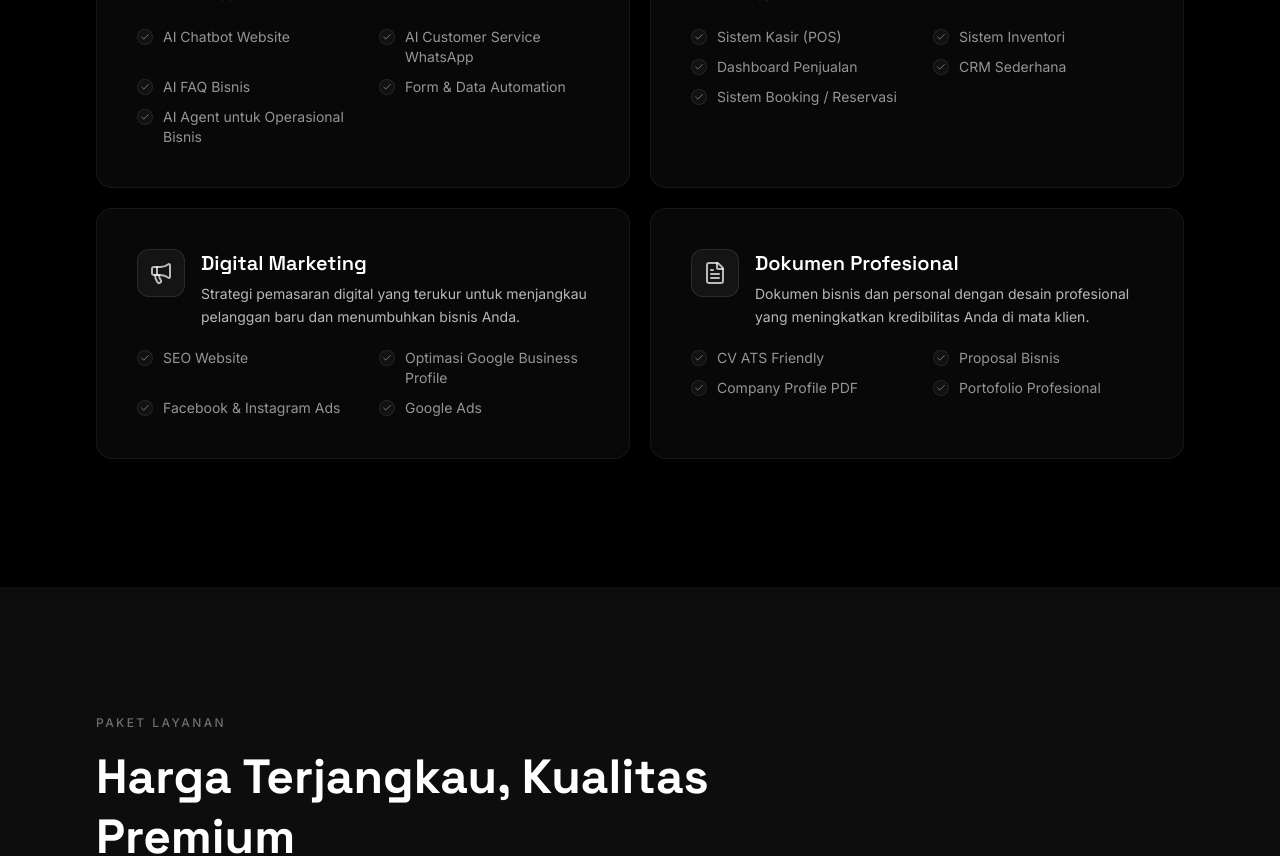
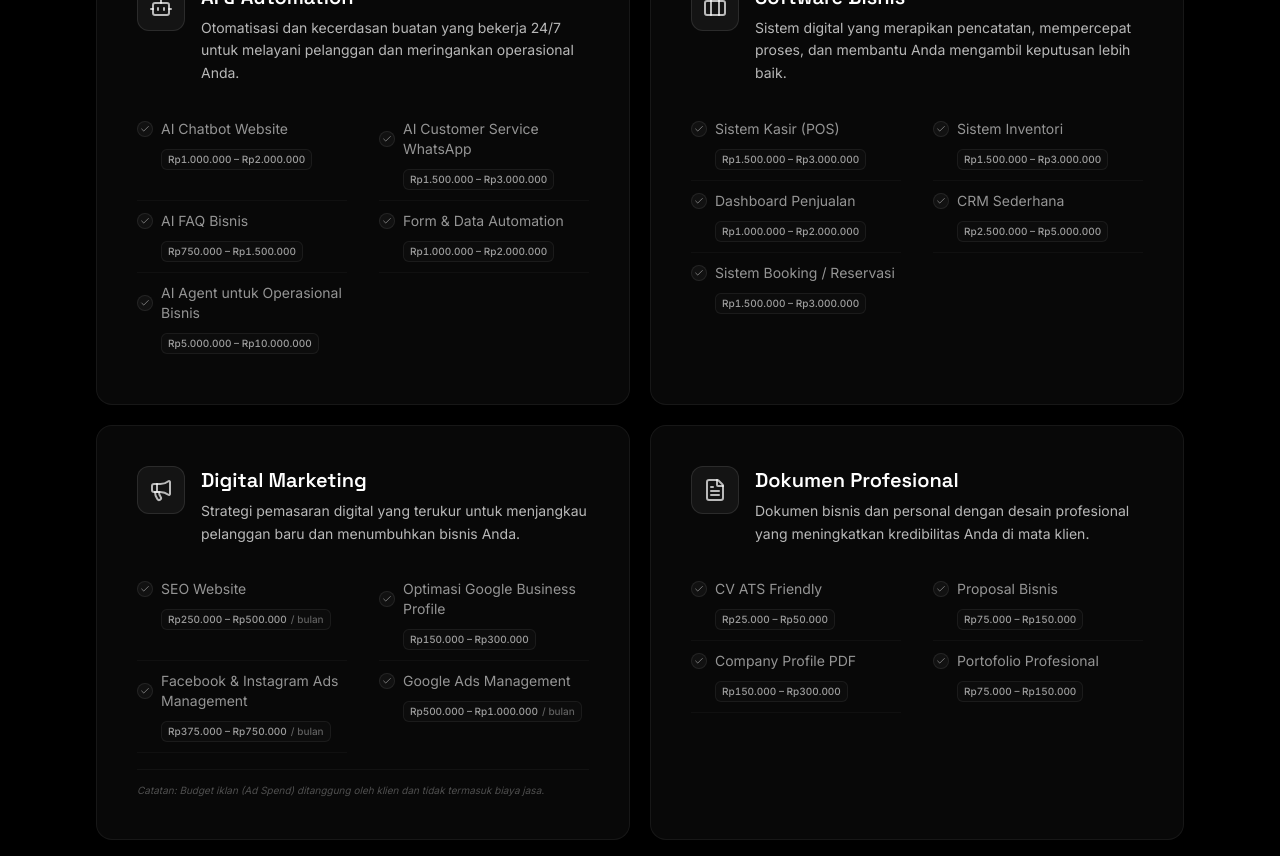
Before and after one commit to hbrn004/bern-labs, a Next.js app: page / in a window 1280 px wide. Shown: the part 1640-2496 px from the top of the page. Built offline with nearby package versions, Linux system fonts and the light colour scheme.

Commit message:
feat: add pricing to layanan services with accordion for event packages

```diff
--- a/src/components/Services.tsx
+++ b/src/components/Services.tsx
@@ -1,11 +1,14 @@
 "use client";
 
-import { Globe, Bot, Briefcase, Megaphone, FileText, Check } from "lucide-react";
+import { Globe, Bot, Briefcase, Megaphone, FileText, Check, ChevronDown } from "lucide-react";
 import ScrollReveal from "./ScrollReveal";
 
 interface ServiceItem {
   label: string;
+  price: string;
+  period?: string;
   tags?: string[];
+  expandable?: boolean;
 }
 
 interface ServiceCategory {
@@ -13,6 +16,7 @@ interface ServiceCategory {
   title: string;
   description: string;
   items: ServiceItem[];
+  note?: string;
   wide?: boolean;
 }
 
@@ -24,13 +28,15 @@ const services: ServiceCategory[] = [
       "Website profesional yang cepat, modern, dan ramah smartphone — siap memperkuat kehadiran digital bisnis Anda.",
     wide: true,
     items: [
-      { label: "Website UMKM" },
-      { label: "Company Profile" },
-      { label: "Landing Page" },
-      { label: "Toko Online" },
-      { label: "Website Sekolah / Komunitas" },
+      { label: "Website UMKM", price: "Rp250.000 – Rp500.000" },
+      { label: "Company Profile", price: "Rp375.000 – Rp750.000" },
+      { label: "Landing Page", price: "Rp150.000 – Rp300.000" },
+      { label: "Toko Online", price: "Rp1.000.000 – Rp2.000.000" },
+      { label: "Website Sekolah / Komunitas", price: "Rp750.000 – Rp1.500.000" },
       {
         label: "Website Undangan & Acara Digital",
+        price: "Rp75.000 – Rp250.000",
+        expandable: true,
         tags: [
           "Pernikahan",
           "Khitanan",
@@ -53,11 +59,11 @@ const services: ServiceCategory[] = [
     description:
       "Otomatisasi dan kecerdasan buatan yang bekerja 24/7 untuk melayani pelanggan dan meringankan operasional Anda.",
     items: [
-      { label: "AI Chatbot Website" },
-      { label: "AI Customer Service WhatsApp" },
-      { label: "AI FAQ Bisnis" },
-      { label: "Form & Data Automation" },
-      { label: "AI Agent untuk Operasional Bisnis" },
+      { label: "AI Chatbot Website", price: "Rp1.000.000 – Rp2.000.000" },
+      { label: "AI Customer Service WhatsApp", price: "Rp1.500.000 – Rp3.000.000" },
+      { label: "AI FAQ Bisnis", price: "Rp750.000 – Rp1.500.000" },
+      { label: "Form & Data Automation", price: "Rp1.000.000 – Rp2.000.000" },
+      { label: "AI Agent untuk Operasional Bisnis", price: "Rp5.000.000 – Rp10.000.000" },
     ],
   },
   {
@@ -66,11 +72,11 @@ const services: ServiceCategory[] = [
     description:
       "Sistem digital yang merapikan pencatatan, mempercepat proses, dan membantu Anda mengambil keputusan lebih baik.",
     items: [
-      { label: "Sistem Kasir (POS)" },
-      { label: "Sistem Inventori" },
-      { label: "Dashboard Penjualan" },
-      { label: "CRM Sederhana" },
-      { label: "Sistem Booking / Reservasi" },
+      { label: "Sistem Kasir (POS)", price: "Rp1.500.000 – Rp3.000.000" },
+      { label: "Sistem Inventori", price: "Rp1.500.000 – Rp3.000.000" },
+      { label: "Dashboard Penjualan", price: "Rp1.000.000 – Rp2.000.000" },
+      { label: "CRM Sederhana", price: "Rp2.500.000 – Rp5.000.000" },
+      { label: "Sistem Booking / Reservasi", price: "Rp1.500.000 – Rp3.000.000" },
     ],
   },
   {
@@ -79,11 +85,12 @@ const services: ServiceCategory[] = [
     description:
       "Strategi pemasaran digital yang terukur untuk menjangkau pelanggan baru dan menumbuhkan bisnis Anda.",
     items: [
-      { label: "SEO Website" },
-      { label: "Optimasi Google Business Profile" },
-      { label: "Facebook & Instagram Ads" },
-      { label: "Google Ads" },
+      { label: "SEO Website", price: "Rp250.000 – Rp500.000", period: "bulan" },
+      { label: "Optimasi Google Business Profile", price: "Rp150.000 – Rp300.000" },
+      { label: "Facebook & Instagram Ads Management", price: "Rp375.000 – Rp750.000", period: "bulan" },
+      { label: "Google Ads Management", price: "Rp500.000 – Rp1.000.000", period: "bulan" },
     ],
+    note: "Budget iklan (Ad Spend) ditanggung oleh klien dan tidak termasuk biaya jasa.",
   },
   {
     icon: FileText,
@@ -91,13 +98,77 @@ const services: ServiceCategory[] = [
     description:
       "Dokumen bisnis dan personal dengan desain profesional yang meningkatkan kredibilitas Anda di mata klien.",
     items: [
-      { label: "CV ATS Friendly" },
-      { label: "Proposal Bisnis" },
-      { label: "Company Profile PDF" },
-      { label: "Portofolio Profesional" },
+      { label: "CV ATS Friendly", price: "Rp25.000 – Rp50.000" },
+      { label: "Proposal Bisnis", price: "Rp75.000 – Rp150.000" },
+      { label: "Company Profile PDF", price: "Rp150.000 – Rp300.000" },
+      { label: "Portofolio Profesional", price: "Rp75.000 – Rp150.000" },
     ],
   },
 ];
+
+function PriceChip({ item }: { item: ServiceItem }) {
+  return (
+    <span className="inline-flex items-center gap-1 rounded-md border border-white/[0.06] bg-white/[0.02] px-1.5 py-0.5 text-[10px] font-medium text-white/60 tabular-nums transition-colors duration-300 group-hover:border-white/[0.12] group-hover:bg-white/[0.04] group-hover:text-white/75">
+      {item.price}
+      {item.period && <span className="text-white/35">/ {item.period}</span>}
+    </span>
+  );
+}
+
+function ServiceItemRow({ item }: { item: ServiceItem }) {
+  if (item.expandable) {
+    return (
+      <li className="py-2.5 border-b border-white/[0.03] last:border-0">
+        <details className="group/acc">
+          <summary className="flex items-center gap-2 cursor-pointer list-none select-none [&::-webkit-details-marker]:hidden">
+            <span className="w-4 h-4 shrink-0 rounded-full bg-white/[0.04] border border-white/[0.08] flex items-center justify-center group-hover:border-white/[0.14] transition-colors duration-300">
+              <Check className="w-2.5 h-2.5 text-white/50 group-hover:text-white/80 transition-colors duration-300" />
+            </span>
+            <span className="text-sm text-paragraph/80 group-hover:text-paragraph transition-colors duration-300">
+              {item.label}
+            </span>
+            <ChevronDown className="ml-auto w-3.5 h-3.5 text-white/30 transition-transform duration-300 group-open/acc:rotate-180 group-hover:text-white/50" />
+          </summary>
+          <div className="mt-2 ml-6">
+            <PriceChip item={item} />
+            {item.tags && (
+              <div className="flex flex-wrap gap-1.5 mt-2.5">
+                {item.tags.map((tag) => (
+                  <span
+                    key={tag}
+                    className={`text-[10px] px-2 py-0.5 rounded-full border transition-colors duration-300 ${
+                      tag === "Dan berbagai acara lainnya"
+                        ? "border-dashed border-white/[0.08] text-white/35"
+                        : "border-white/[0.05] bg-white/[0.02] text-paragraph/60 group-hover:border-white/[0.09] group-hover:bg-white/[0.04]"
+                    }`}
+                  >
+                    {tag}
+                  </span>
+                ))}
+              </div>
+            )}
+          </div>
+        </details>
+      </li>
+    );
+  }
+
+  return (
+    <li className="py-2.5 border-b border-white/[0.03] last:border-0">
+      <div className="flex items-center gap-2">
+        <span className="w-4 h-4 shrink-0 rounded-full bg-white/[0.04] border border-white/[0.08] flex items-center justify-center group-hover:border-white/[0.14] transition-colors duration-300">
+          <Check className="w-2.5 h-2.5 text-white/50 group-hover:text-white/80 transition-colors duration-300" />
+        </span>
+        <span className="text-sm text-paragraph/80 group-hover:text-paragraph transition-colors duration-300">
+          {item.label}
+        </span>
+      </div>
+      <div className="ml-6 mt-1.5">
+        <PriceChip item={item} />
+      </div>
+    </li>
+  );
+}
 
 function ServiceCard({ service, index }: { service: ServiceCategory; index: number }) {
   const Icon = service.icon;
@@ -116,7 +187,7 @@ function ServiceCard({ service, index }: { service: ServiceCategory; index: numb
 
         <div className="relative z-10">
           {/* Header */}
-          <div className="flex items-start gap-4 mb-5">
+          <div className="flex items-start gap-4 mb-6">
             <div className="w-12 h-12 shrink-0 rounded-xl bg-white/5 border border-white/10 flex items-center justify-center group-hover:bg-white/10 group-hover:border-white/20 group-hover:scale-105 transition-all duration-500">
               <Icon className="w-6 h-6 text-white/70 group-hover:text-white/90 transition-colors duration-500" />
             </div>
@@ -131,38 +202,18 @@ function ServiceCard({ service, index }: { service: ServiceCategory; index: numb
           </div>
 
           {/* Service items */}
-          <ul className="grid sm:grid-cols-2 gap-x-8 gap-y-2.5">
+          <ul className="grid sm:grid-cols-2 gap-x-8">
             {service.items.map((item) => (
-              <li key={item.label}>
-                <div className="flex items-start gap-2.5">
-                  <span className="mt-0.5 shrink-0 w-4 h-4 rounded-full bg-white/[0.04] border border-white/[0.08] flex items-center justify-center group-hover:border-white/[0.14] transition-colors duration-300">
-                    <Check className="w-2.5 h-2.5 text-white/50 group-hover:text-white/80 transition-colors duration-300" />
-                  </span>
-                  <span className="text-sm text-paragraph/80 group-hover:text-paragraph transition-colors duration-300">
-                    {item.label}
-                  </span>
-                </div>
-
-                {/* Event tags for Website Undangan */}
-                {item.tags && (
-                  <div className="flex flex-wrap gap-1.5 mt-2.5 ml-[26px] mb-1">
-                    {item.tags.map((tag) => (
-                      <span
-                        key={tag}
-                        className={`text-[10px] px-2 py-0.5 rounded-full border transition-colors duration-300 ${
-                          tag === "Dan berbagai acara lainnya"
-                            ? "border-dashed border-white/[0.08] text-white/35"
-                            : "border-white/[0.05] bg-white/[0.02] text-paragraph/60 group-hover:border-white/[0.09] group-hover:bg-white/[0.04]"
-                        }`}
-                      >
-                        {tag}
-                      </span>
-                    ))}
-                  </div>
-                )}
-              </li>
+              <ServiceItemRow key={item.label} item={item} />
             ))}
           </ul>
+
+          {/* Category note */}
+          {service.note && (
+            <p className="mt-4 pt-3 border-t border-white/[0.04] text-[10px] leading-relaxed text-paragraph/40 italic">
+              Catatan: {service.note}
+            </p>
+          )}
         </div>
       </div>
     </ScrollReveal>
```
